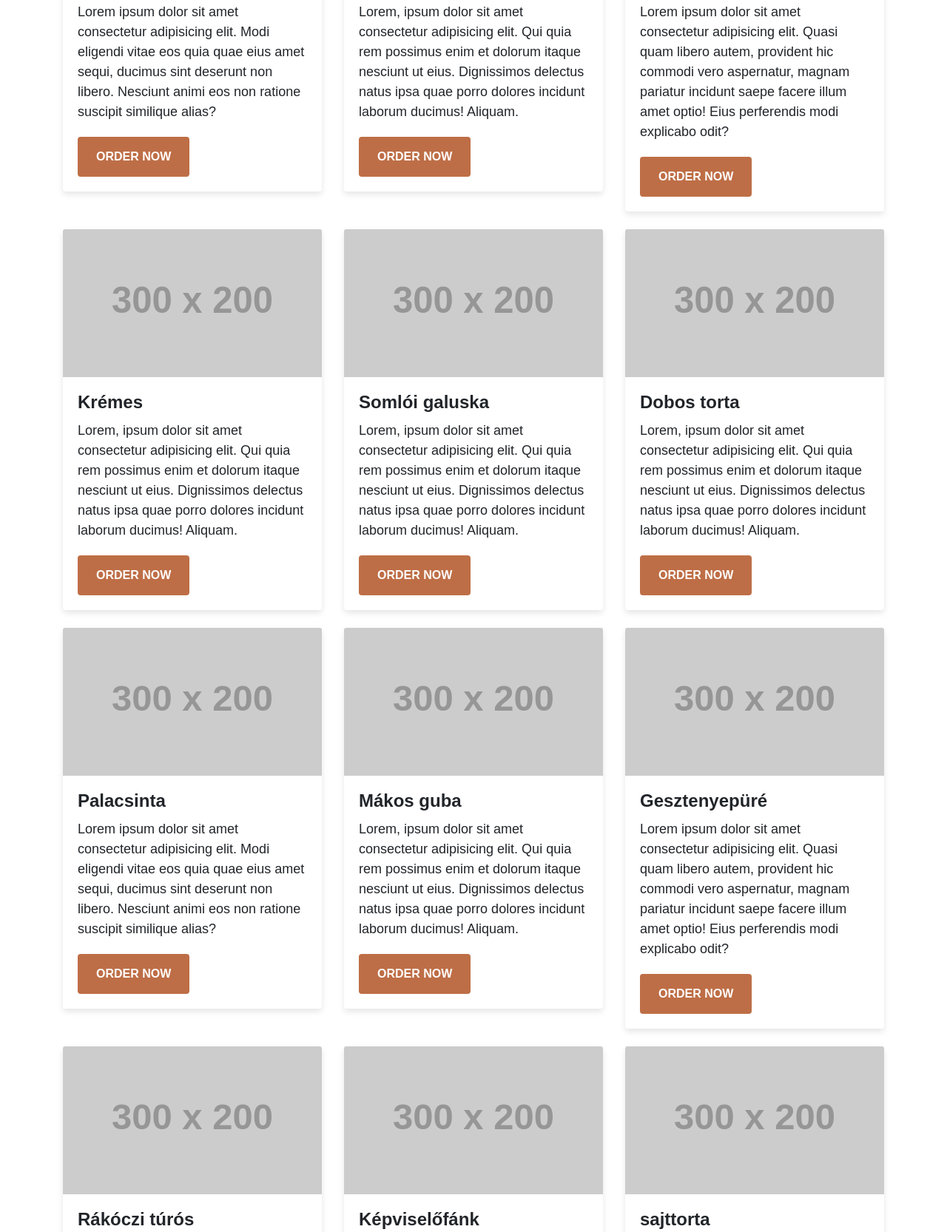
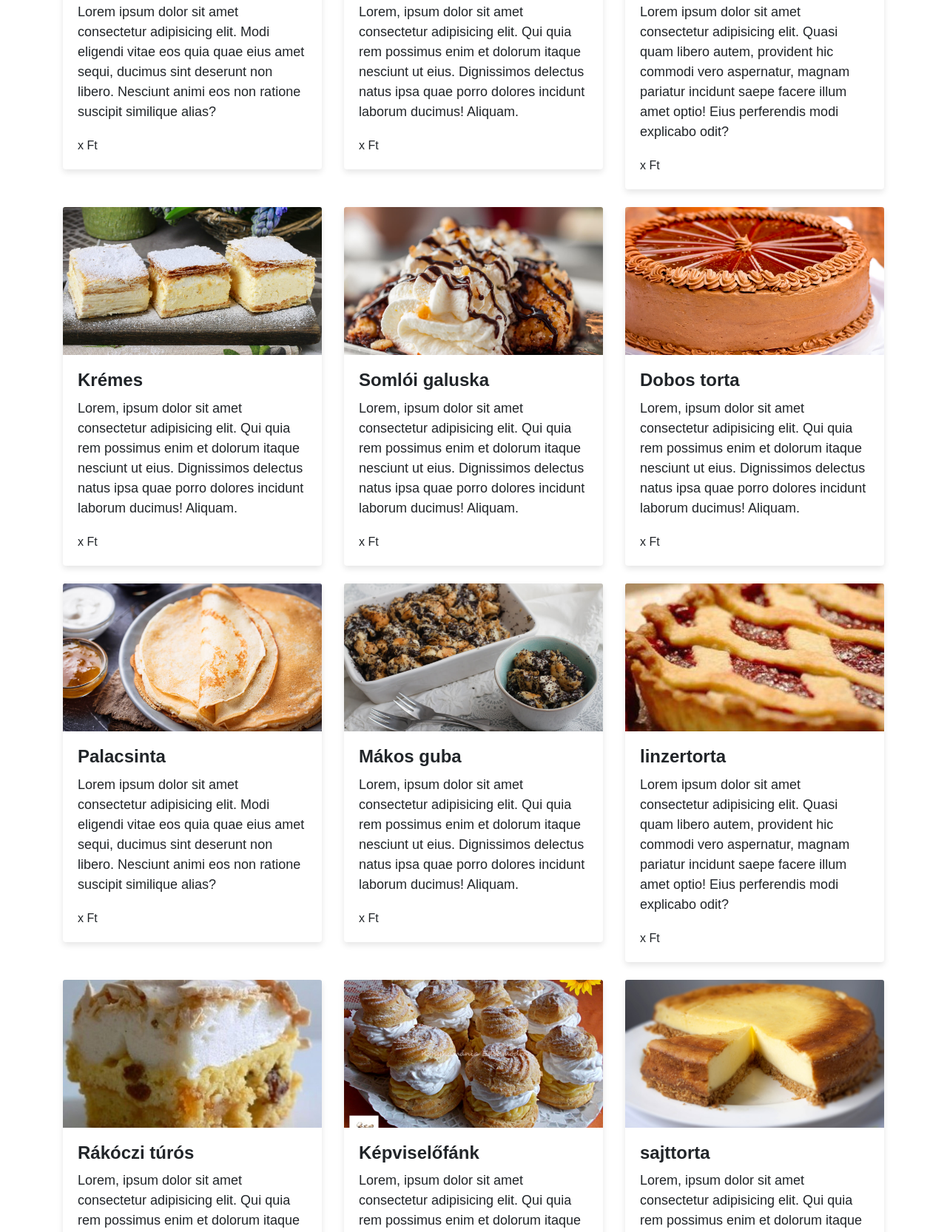
Before and after one commit to foddom520/project_munka, a plain HTML site: page desserts.html in a window 1280 px wide. Shown: the part 470-2136 px from the top of the page at 74% size. Drawn offline with nearby package versions, Linux system fonts and the light colour scheme; placeholder pictures from the web are drawn by us.

Commit message:
kepek+befejez
a maradék képek feltöltése és a html hez hozzá lettek adva a képek. a szövegek még munka allat vannak

```diff
--- a/desserts.html
+++ b/desserts.html
@@ -36,121 +36,121 @@
     <div class="row">
       <div class="col-md-4">
         <div class="card mb-4">
-          <img class="card-img-top" src="https://via.placeholder.com/300x200" alt="Card image cap">
+          <img class="card-img-top" src="kepek/tiramisu.png" alt="Card image cap">
           <div class="card-body">
             <h5 class="card-title">Tiramisu</h5>
             <p class="card-text">Lorem ipsum dolor sit amet consectetur adipisicing elit. Modi eligendi vitae eos quia quae eius amet sequi, ducimus sint deserunt non libero. Nesciunt animi eos non ratione suscipit similique alias?</p>
-            <a href="#" class="btn btn-primary">Order Now</a>
+            <a>x Ft</a>
           </div>
         </div>
       </div>
       <div class="col-md-4">
         <div class="card mb-4">
-          <img class="card-img-top" src="https://via.placeholder.com/300x200" alt="Card image cap">
+          <img class="card-img-top" src="kepek/csokitorta.png" alt="Card image cap">
           <div class="card-body">
             <h5 class="card-title">Csokitorta</h5>
             <p class="card-text">Lorem, ipsum dolor sit amet consectetur adipisicing elit. Qui quia rem possimus enim et dolorum itaque nesciunt ut eius. Dignissimos delectus natus ipsa quae porro dolores incidunt laborum ducimus! Aliquam.</p>
-            <a href="#" class="btn btn-primary">Order Now</a>
+            <a>x Ft</a>
           </div>
         </div>
       </div>
       <div class="col-md-4">
         <div class="card mb-4">
-          <img class="card-img-top" src="https://via.placeholder.com/300x200" alt="Card image cap">
+          <img class="card-img-top" src="kepek/panna-cotta-2.png" alt="Card image cap">
           <div class="card-body">
             <h5 class="card-title">Panna Cotta</h5>
             <p class="card-text">Lorem ipsum dolor sit amet consectetur adipisicing elit. Quasi quam libero autem, provident hic commodi vero aspernatur, magnam pariatur incidunt saepe facere illum amet optio! Eius perferendis modi explicabo odit?</p>
-            <a href="#" class="btn btn-primary">Order Now</a>
+            <a>x Ft</a>
           </div>
         </div>
       </div>
       <div class="col-md-4">
         <div class="card mb-4">
-          <img class="card-img-top" src="https://via.placeholder.com/300x200" alt="Card image cap">
+          <img class="card-img-top" src="kepek/kremes.png" alt="Card image cap">
           <div class="card-body">
             <h5 class="card-title">Krémes</h5>
             <p class="card-text">Lorem, ipsum dolor sit amet consectetur adipisicing elit. Qui quia rem possimus enim et dolorum itaque nesciunt ut eius. Dignissimos delectus natus ipsa quae porro dolores incidunt laborum ducimus! Aliquam.</p>
-            <a href="#" class="btn btn-primary">Order Now</a>
+            <a>x Ft</a>
           </div>
         </div>
       </div>
       <div class="col-md-4">
         <div class="card mb-4">
-          <img class="card-img-top" src="https://via.placeholder.com/300x200" alt="Card image cap">
+          <img class="card-img-top" src="kepek/galuska.png" alt="Card image cap">
           <div class="card-body">
             <h5 class="card-title">Somlói galuska</h5>
             <p class="card-text">Lorem, ipsum dolor sit amet consectetur adipisicing elit. Qui quia rem possimus enim et dolorum itaque nesciunt ut eius. Dignissimos delectus natus ipsa quae porro dolores incidunt laborum ducimus! Aliquam.</p>
-            <a href="#" class="btn btn-primary">Order Now</a>
+            <a>x Ft</a>
           </div>
         </div>
       </div>
       <div class="col-md-4">
         <div class="card mb-4">
-          <img class="card-img-top" src="https://via.placeholder.com/300x200" alt="Card image cap">
+          <img class="card-img-top" src="kepek/dobos.png" alt="Card image cap">
           <div class="card-body">
             <h5 class="card-title">Dobos torta</h5>
             <p class="card-text">Lorem, ipsum dolor sit amet consectetur adipisicing elit. Qui quia rem possimus enim et dolorum itaque nesciunt ut eius. Dignissimos delectus natus ipsa quae porro dolores incidunt laborum ducimus! Aliquam.</p>
-            <a href="#" class="btn btn-primary">Order Now</a>
+            <a>x Ft</a>
           </div>
         </div>
       </div>
       <div class="col-md-4">
         <div class="card mb-4">
-          <img class="card-img-top" src="https://via.placeholder.com/300x200" alt="Card image cap">
+          <img class="card-img-top" src="kepek/pala.png" alt="Card image cap">
           <div class="card-body">
             <h5 class="card-title">Palacsinta</h5>
             <p class="card-text">Lorem ipsum dolor sit amet consectetur adipisicing elit. Modi eligendi vitae eos quia quae eius amet sequi, ducimus sint deserunt non libero. Nesciunt animi eos non ratione suscipit similique alias?</p>
-            <a href="#" class="btn btn-primary">Order Now</a>
+            <a>x Ft</a>
           </div>
         </div>
       </div>
       <div class="col-md-4">
         <div class="card mb-4">
-          <img class="card-img-top" src="https://via.placeholder.com/300x200" alt="Card image cap">
+          <img class="card-img-top" src="kepek/makos.png" alt="Card image cap">
           <div class="card-body">
             <h5 class="card-title">Mákos guba</h5>
             <p class="card-text">Lorem, ipsum dolor sit amet consectetur adipisicing elit. Qui quia rem possimus enim et dolorum itaque nesciunt ut eius. Dignissimos delectus natus ipsa quae porro dolores incidunt laborum ducimus! Aliquam.</p>
-            <a href="#" class="btn btn-primary">Order Now</a>
+            <a>x Ft</a>
           </div>
         </div>
       </div>
       <div class="col-md-4">
         <div class="card mb-4">
-          <img class="card-img-top" src="https://via.placeholder.com/300x200" alt="Card image cap">
+          <img class="card-img-top" src="kepek/linzertorta.png" alt="Card image cap">
           <div class="card-body">
-            <h5 class="card-title">Gesztenyepüré</h5>
+            <h5 class="card-title">linzertorta</h5>
             <p class="card-text">Lorem ipsum dolor sit amet consectetur adipisicing elit. Quasi quam libero autem, provident hic commodi vero aspernatur, magnam pariatur incidunt saepe facere illum amet optio! Eius perferendis modi explicabo odit?</p>
-            <a href="#" class="btn btn-primary">Order Now</a>
+            <a>x Ft</a>
           </div>
         </div>
       </div>
       <div class="col-md-4">
         <div class="card mb-4">
-          <img class="card-img-top" src="https://via.placeholder.com/300x200" alt="Card image cap">
+          <img class="card-img-top" src="kepek/rakoczi-turos.png" alt="Card image cap">
           <div class="card-body">
             <h5 class="card-title">Rákóczi túrós</h5>
             <p class="card-text">Lorem, ipsum dolor sit amet consectetur adipisicing elit. Qui quia rem possimus enim et dolorum itaque nesciunt ut eius. Dignissimos delectus natus ipsa quae porro dolores incidunt laborum ducimus! Aliquam.</p>
-            <a href="#" class="btn btn-primary">Order Now</a>
+            <a>x Ft</a>
           </div>
         </div>
       </div>
       <div class="col-md-4">
         <div class="card mb-4">
-          <img class="card-img-top" src="https://via.placeholder.com/300x200" alt="Card image cap">
+          <img class="card-img-top" src="kepek/Kepviselofank1.png" alt="Card image cap">
           <div class="card-body">
             <h5 class="card-title">Képviselőfánk </h5>
             <p class="card-text">Lorem, ipsum dolor sit amet consectetur adipisicing elit. Qui quia rem possimus enim et dolorum itaque nesciunt ut eius. Dignissimos delectus natus ipsa quae porro dolores incidunt laborum ducimus! Aliquam.</p>
-            <a href="#" class="btn btn-primary">Order Now</a>
+            <a>x Ft</a>
           </div>
         </div>
       </div>
       <div class="col-md-4">
         <div class="card mb-4">
-          <img class="card-img-top" src="https://via.placeholder.com/300x200" alt="Card image cap">
+          <img class="card-img-top" src="kepek/sajttorta.png" alt="Card image cap">
           <div class="card-body">
             <h5 class="card-title">sajttorta</h5>
             <p class="card-text">Lorem, ipsum dolor sit amet consectetur adipisicing elit. Qui quia rem possimus enim et dolorum itaque nesciunt ut eius. Dignissimos delectus natus ipsa quae porro dolores incidunt laborum ducimus! Aliquam.</p>
-            <a href="#" class="btn btn-primary">Order Now</a>
+            <a>x Ft</a>
           </div>
         </div>
       </div>
```
Also changed, not shown: coffees.html (+24 -24 lines), index.html (+31 -1 lines), kepek/French_Presszo.png (renamed from kepek/French _Presszo.png), kepek/bolt1.png (added), kepek/bolt2.png (added), kepek/makos.png (added), 1 other file.
